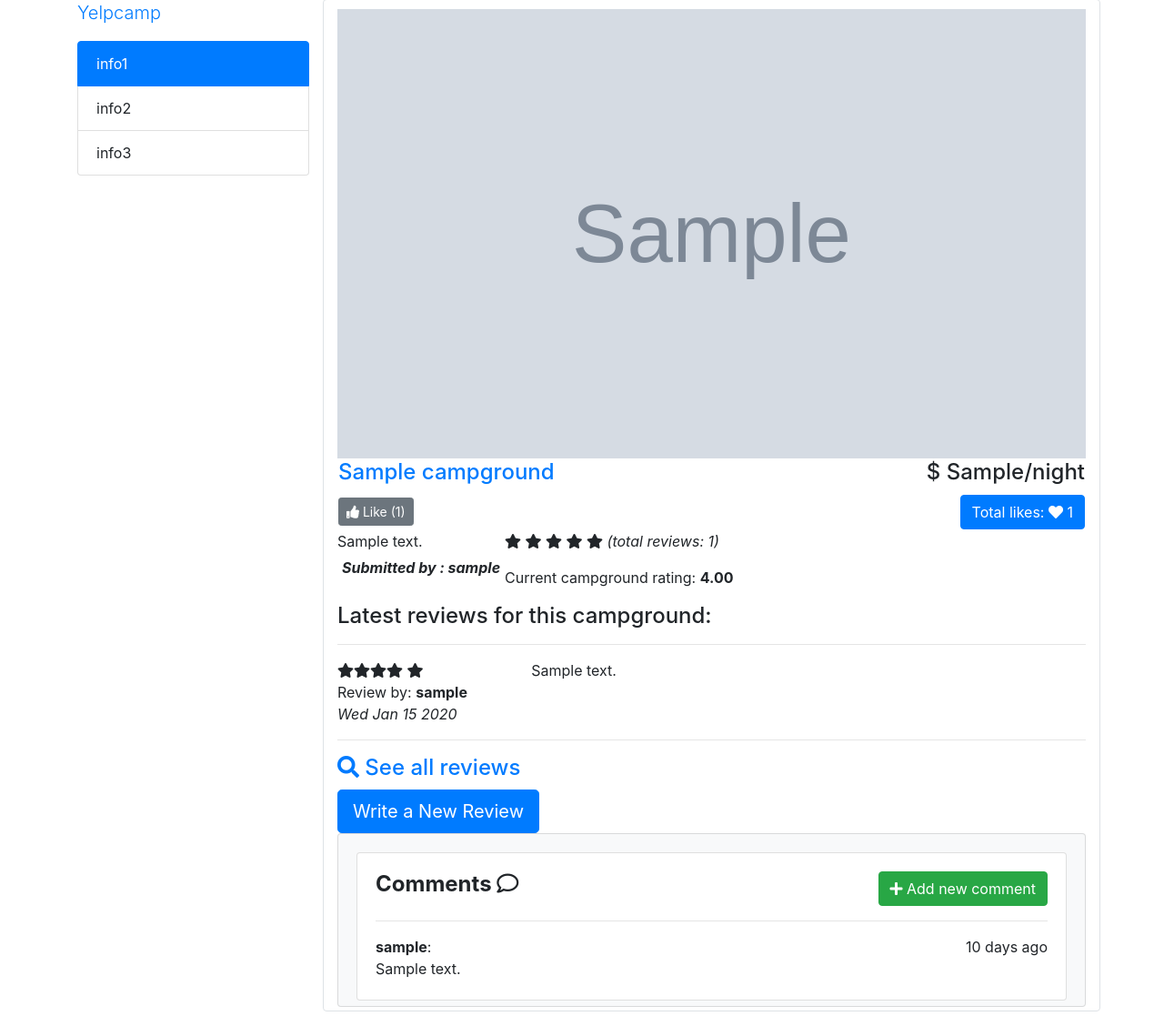
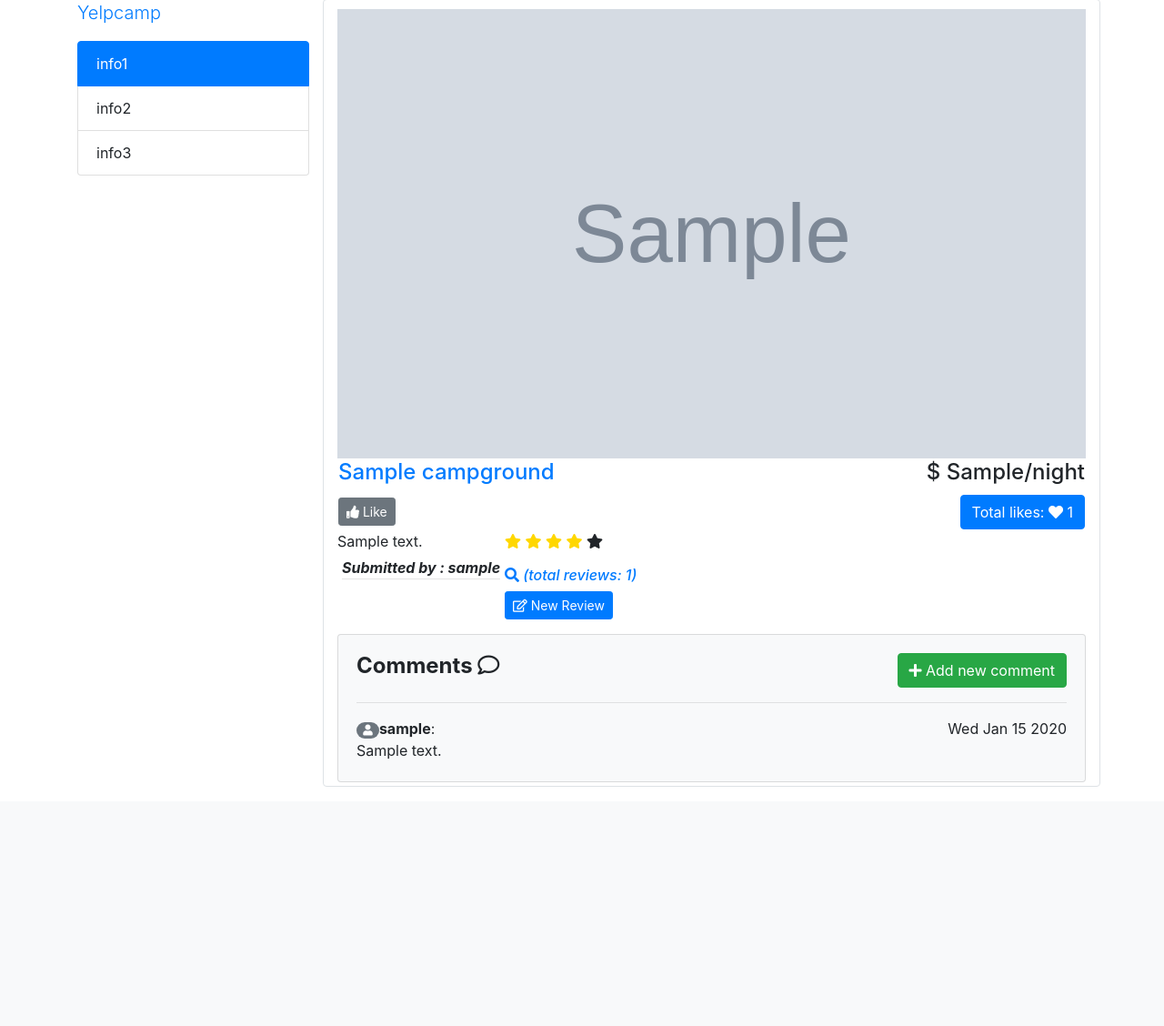
Before and after one commit to VSHarikrishnan/camping-site, a Node server app: page /campgrounds/600000000000000000000001 in a window 1280 px wide. Shown: the part 57-1185 px from the top of the page at 91% size. After the commit the page ends 922 px from the top, so only its background shows below. Run offline with Node 20, Linux system fonts and the light colour scheme; tables that the repository leaves empty hold one stand-in row (values such as "Sample post"); grey boxes marked "Sample" are stand-in pictures; some libraries are stand-ins or nearby versions.

Commit message:
review and rating system working

```diff
--- a/models/campground.js
+++ b/models/campground.js
@@ -31,5 +31,7 @@ var campgroundschema = new mongoose.Schema({
         type: Number,
         default: 0
     }
+}, {
+    timestamps: true
 });
 module.exports = mongoose.model("campground", campgroundschema);
--- a/public/stylesheets/main.css
+++ b/public/stylesheets/main.css
@@ -50,3 +50,7 @@ li {
 .btn1inln {
     display: inline-block;
 }
+
+.checked {
+    color: gold;
+}
--- a/routes/campground.js
+++ b/routes/campground.js
@@ -78,7 +78,7 @@ router.put("/:id", middleware.checkcampgroundownership, function(req, res) {
         if (err) {
             console.log(err);
             req.flash("error", "Update process unsuccessful");
-            res.redirect("/campgrounds");
+            res.redirect("back");
         } else {
             req.flash("success", "Update successful");
             res.redirect("/campgrounds/" + req.params.id);
@@ -91,23 +91,23 @@ router.delete("/:id", middleware.checkcampgroundownership, function(req, res) {
     campground.findById(req.params.id, function(err, campground) {
         if (err) {
             req.flash("error", "Delete process unsuccessful");
-            res.redirect("/campgrounds");
+            res.redirect("back");
         } else {
             // deletes all comments associated with the campground
             comment.remove({ "_id": { $in: campground.comments } }, function(err) {
                 if (err) {
                     console.log(err);
-                    return res.redirect("/campgrounds");
+                    return res.redirect("back");
                 }
                 review.remove({ "_id": { $in: campground.reviews } }, function(err) {
                     if (err) {
                         console.log(err);
-                        return res.redirect("/campgrounds");
+                        return res.redirect("back");
                     }
                     //  delete the campground
                     campground.remove();
                     req.flash("success", "Succesfully deleted");
-                    res.redirect("/campgrounds/");
+                    res.redirect("back");
                 });
             });
         }
--- a/routes/comment.js
+++ b/routes/comment.js
@@ -28,7 +28,7 @@ router.post('/', middleware.isloggedin, function(req, res) {
     campground.findById(req.params.id, function(err, campground) {
         if (err) {
             console.log(err);
-            res.redirect("/campgrounds");
+            res.redirect("back");
         } else {
             comment.create(req.body.comment, function(err, comment) {
                 if (err) {
@@ -79,9 +79,9 @@ router.put("/:comment_id", middleware.checkcommentownership, function(req, res)
 router.delete("/:comment_id", middleware.checkcommentownership, function(req, res) {
     comment.findByIdAndDelete(req.params.comment_id, function(err, comment) {
         if (err) {
-            res.redirect("/campgrounds");
+            res.redirect("back");
         } else {
-            res.redirect("/campgrounds/");
+            res.redirect("back");
         }
     });
 });
--- a/views/campgrounds/show.ejs
+++ b/views/campgrounds/show.ejs
@@ -53,11 +53,11 @@
                                 return like.equals(currentuser._id)
                             })) { %>
                                             <button class="btn btn-sm btn-primary float-left">
-                                    <i class="fas fa-thumbs-up"></i> Liked (<%= campground.likes.length %>)
+                                <i class="fas fa-thumbs-up"></i> Liked
                             </button>
                                             <% } else { %>
                                                 <button class="btn btn-sm btn-secondary float-left">
-                                    <i class="fas fa-thumbs-up"></i> Like (<%= campground.likes.length %>)
+                                <i class="fas fa-thumbs-up"></i> Like
                             </button>
                                                 <% } %>
 
@@ -80,10 +80,12 @@
                                 <p class="para"> <em> <strong>Submitted by :
                                 <%=campground.author.username%>
                             </strong></em></p>
+                                <hr style="margin-top: 0;">
                                 <%if(currentuser && campground.author.id.equals(currentuser._id)||( currentuser && currentuser.isadmin)){%>
                                     <a class="btn btn-warning btn-sm" href="/campgrounds/<%= campground.id%>/edit">Edit </a>
                                     <form class="delete" action="/campgrounds/<%= campground.id%>?_method=DELETE" method="POST">
                                         <button class="btn btn-danger btn-sm">delete</button></form>
+
                                     <%}%>
                             </div>
                     </div>
@@ -95,66 +97,39 @@
 
 
                 <!--Review section-->
-                <div class="thumbnail">
-                    <div class="caption-full">
+                <div>
+
                     <% if (campground.rating === 0) { %>
                         <h5>
+
                             <em>No reviews yet.</em>
                         </h5>
                         <% } else { %>
                             <p>
+
                                 <span class="fa fa-star checked"></span>
                                 <span class="fa fa-star <% if (campground.rating > 1.5) { %> checked <% } %>"></span>
                                 <span class="fa fa-star <% if (campground.rating > 2.5) { %> checked <% } %>"></span>
                                 <span class="fa fa-star <% if (campground.rating > 3.5) { %> checked <% } %>"></span>
                                 <span class="fa fa-star <% if (campground.rating > 4.5) { %> checked <% } %>"></span>
-                                    <em>(total reviews: <%= campground.reviews.length %>)</em>
+
+                                <div style="margin-bottom: 1px;">
+
+                                    <h6><a href="" data-toggle="modal" data-target="#campgroundreviews"><i class="fa fa-search" aria-hidden="true"></i>  <em>(total reviews: <%= campground.reviews.length %>)</em></a></h6>
+                                    <a class="btn btn-primary btn-sm   <% if (currentuser && campground.reviews.some(function (review) {return review.author.id.equals(currentuser._id)})) { %> disabled <% } %> " href="/campgrounds/<%= campground._id %>/reviews/new">
+                                        <i class="far fa-edit"></i> New Review</a>
+                                </div>
+
                             </p>
-                                <p>
-                                    Current campground rating: <strong><%= campground.rating.toFixed(2) %></strong>
-                                </p>
-                                <p>
-                                    <h4>Latest reviews for this campground:</h4>
-                                </p>
-                                <hr style="margin-top: 0;">
-                                <% campground.reviews.slice(0, 5).forEach(function(review){ %>
-                                    <div class="row">
-                                        <div class="col-md-3">
-                                            <%- '<span class="fa fa-star checked"></span>'.repeat(review.rating) %>
-                                                <%- '<span class="fa fa-star"></span>'.repeat(5 - review.rating) %>
-                                                    <div>Review by: <strong><%= review.author.username %></strong></div>
-                                                    <span><em><%= review.updatedAt.toDateString() %></em></span>
-                                        </div>
-                                        <div class="col-md-9">
-                                            <p style="text-align: justify; word-wrap: break-word;">
-                                                <%= review.text %>
-                                            </p>
-                                            <% if(currentuser && review.author.id.equals(currentuser._id)){ %>
-                                                <a class="btn btn-xs btn-warning" href="/campgrounds/<%=campground._id %>/reviews/<%=review._id %>/edit">Edit</a>
-                                                <form id="delete-form" action="/campgrounds/<%=campground._id %>/reviews/<%=review._id %>?_method=DELETE" method="POST">
-                                                    <input type="submit" class="btn btn-xs btn-danger" value="Delete">
-                                                </form>
                             <% } %>
-                                        </div>
-                                    </div>
-                                    <hr>
-                                    <% }); %>
-                                        <div style="margin-bottom: 10px;">
-                                            <h4><a href="/campgrounds/<%= campground._id %>/reviews"><i class="fa fa-search" aria-hidden="true"></i> See all reviews</a></h4>
-                                        </div>
-                                        <% } %>
-                                            <div>
-                                                <a class="btn btn-primary btn-lg <% if (currentuser && campground.reviews.some(function (review) {return review.author.id.equals(currentuser._id)})) { %> disabled <% } %>" href="/campgrounds/<%= campground._id %>/reviews/new">
-                            Write a New Review</a>
-                                            </div>
-                    </div>
+
                 </div>
 
 
 
                 <div class="card card-body bg-light ">
                     <!--COMMENT SECTION START-->
-                    <div class="card card-body">
+
                     <!--Setting up the add new comment button that is used for collapsing-->
                     <div class="text-right">
                         <a class="btn btn-success float-right" role="button" data-toggle="collapse" href="#collapsecomment" aria-expanded="false" aria-controls="collapsecomment">
@@ -183,7 +158,7 @@
                                                 <textarea class="form-control" name="comment[text]" placeholder="Write your comment..." form="add-comment-form" rows="5" cols="70"></textarea>
                                             </div>
                                             <div class="form-group">
-                                                    <button class="btn btn-success btn-sm">Comment <span class="glyphicon glyphicon-comment" aria-hidden="true"></span></button>
+                                                <button class="btn btn-success btn-sm">Comment <span class="fa fa-comment " aria-hidden="true"></span></button>
                                             </div>
                                         </form>
                                         <% } %>
@@ -195,21 +170,22 @@
                     <% campground.comments.forEach(function(comment){ %>
                         <div class="row">
                             <div class="col-md-12">
-                                    <strong><%= comment.author.username %></strong>: <span class="float-right">10 days ago</span>
+                                <span class="badge badge-pill badge-secondary"><i class="fas fa-user"></i></span><strong><%= comment.author.username %></strong>: <span class="float-right"><% if(comment.createdAt){%> <%=new Date(comment.createdAt).toDateString()%> <%} %></span>
                                 <p>
                                     <%= comment.text%>
                                 </p>
                                 <%if(currentuser && comment.author.id.equals(currentuser._id)|| currentuser && currentuser.isadmin){%>
-                                        <a class="btn btn-warning btn-sm" href="/campgrounds/<%= campground.id%>/comments/<%= comment.id%>/edit">Edit </a>
+                                    <span type="button" class="btn btn-warning btn-sm " style="color: antiquewhite ;" href="/campgrounds/<%= campground.id%>/comments/<%= comment.id%>/edit">Edit </a></span>
+
                                     <form class="delete" action="/campgrounds/<%= campground.id%>/comments/<%= comment.id%>?_method=DELETE" method="POST">
-                                            <button class="btn btn-danger btn-sm">delete</button></form>
+                                        <button class="btn btn-danger btn-sm ">Delete</button></form>
                                     <%}%>
                             </div>
                         </div>
                         <% })%>
 
 
-                    </div>
+
                 </div>
             </div>
         </div>
@@ -257,6 +233,55 @@
         </div>
 
 
+        <!-- Campground Likes Modal -->
+        <div id="campgroundreviews" class="modal fade">
+            <div class="modal-dialog">
+                <!-- Modal content-->
+                <div class="modal-content">
+                    <div class="modal-header">
+                        <button type="button" class="close " data-dismiss="modal">&times;</button>
+                        <!-- &times; inerting cross hex code -->
+                        <h4 class="modal-title">Campground reviews:
+                            <%= campground.reviews.length %>
+                        </h4>
+                    </div>
+                    <div class="modal-body">
+                        <h2> Reviewed by:</h2>
+                        <table>
+                            <% campground.reviews.forEach(function(review) { %>
+                                <tr>
+                                    <div>
+                                        <span class="badge badge-pill badge-secondary"><i class="fas fa-user"></i></span>
+                                        <strong><%= review.author.username %></strong> :
+                                        <%- '<span class="fa fa-star checked"></span>'.repeat(review.rating) %>
+                                            <%- '<span class="fa fa-star"></span>'.repeat(5 - review.rating) %> <span class="float-right"><em><%= review.updatedAt.toDateString() %></em></span>
+
+                                                <p style="text-align: justify; word-wrap: break-word; margin-bottom:2px; ">
+                                                    <%= review.text %>
+                                                </p>
+                                                <% if(currentuser && review.author.id.equals(currentuser._id)){ %>
+                                                    <a class="btn btn-sm btn-warning float-left" href="/campgrounds/<%=campground._id %>/reviews/<%=review._id %>/edit">Edit</a>
+                                                    <form id="delete-form" action="/campgrounds/<%=campground._id %>/reviews/<%=review._id %>?_method=DELETE" method="POST">
+                                                        <input type="submit" class="btn btn-sm btn-danger" value="Delete">
+                                                    </form>
+                                                    <% } %>
+                                    </div>
+
+                                </tr>
+                                <% }); %>
+
+
+
+
+                        </table>
+                    </div>
+                    <div class="modal-footer">
+                        <button type="button" class="btn btn-danger" data-dismiss="modal">Close</button>
+                    </div>
+                </div>
+            </div>
+        </div>
+
 
     </div>
     <%- include("../partials/footer.ejs") %>
--- a/views/reviews/edit.ejs
+++ b/views/reviews/edit.ejs
@@ -1,3 +1,4 @@
+<%- include("../partials/header.ejs") %>
     <div class="container">
         <div class="row">
             <h1 style="text-align: center">Change Review</h1>
@@ -55,3 +56,4 @@
             </div>
         </div>
     </div>
+    <%- include("../partials/footer.ejs") %>
--- a/views/reviews/new.ejs
+++ b/views/reviews/new.ejs
@@ -1,3 +1,6 @@
+<%- include("../partials/header.ejs") %>
+
+
     <div class="container">
         <div class="row">
             <h1 style="text-align: center">New Review:
@@ -52,3 +55,4 @@
             </div>
         </div>
     </div>
+    <%- include("../partials/footer.ejs") %>
```
Also changed, not shown: models/comment.js (+7 -1 lines), views/reviews/index.ejs (+7 -4 lines). Lines whose indentation alone changed are shown as unchanged.
